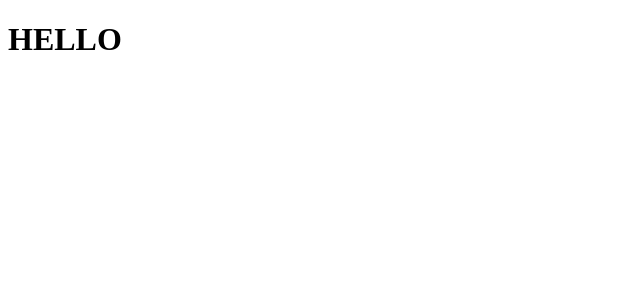
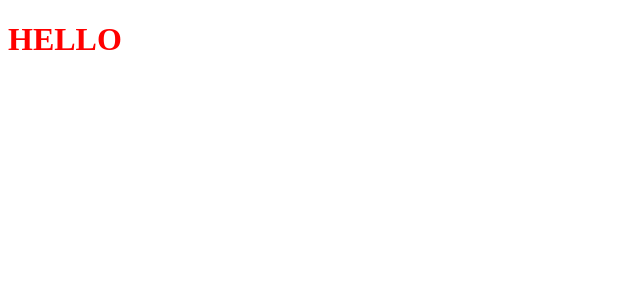
Before and after one commit to SamuelSimoes31/ig.news, a Next.js app: page / in a window 1280 px wide. Shown: the top 300 px of the page, without its empty margins (0-640 px from the left). Built offline with nearby package versions, Linux system fonts and the light colour scheme.

Commit message:
feat: add sass

```diff
--- a/package.json
+++ b/package.json
@@ -11,7 +11,8 @@
   "dependencies": {
     "next": "12.1.6",
     "react": "18.1.0",
-    "react-dom": "18.1.0"
+    "react-dom": "18.1.0",
+    "sass": "^1.52.3"
   },
   "devDependencies": {
     "@types/node": "^17.0.42",
--- a/src/pages/index.tsx
+++ b/src/pages/index.tsx
@@ -1,5 +1,7 @@
+import styles from '../styles/home.module.scss'
+
 export default function Home() {
   return (
-    <h1>HELLO</h1>
+    <h1 className={styles.title}>HELLO</h1>
   )
 }
--- /dev/null
+++ b/src/styles/home.module.scss
@@ -0,0 +1,3 @@
+.title {
+  color: red
+}
```
Also changed, not shown: 1 other file (tests, documents, lock files or other folders).
